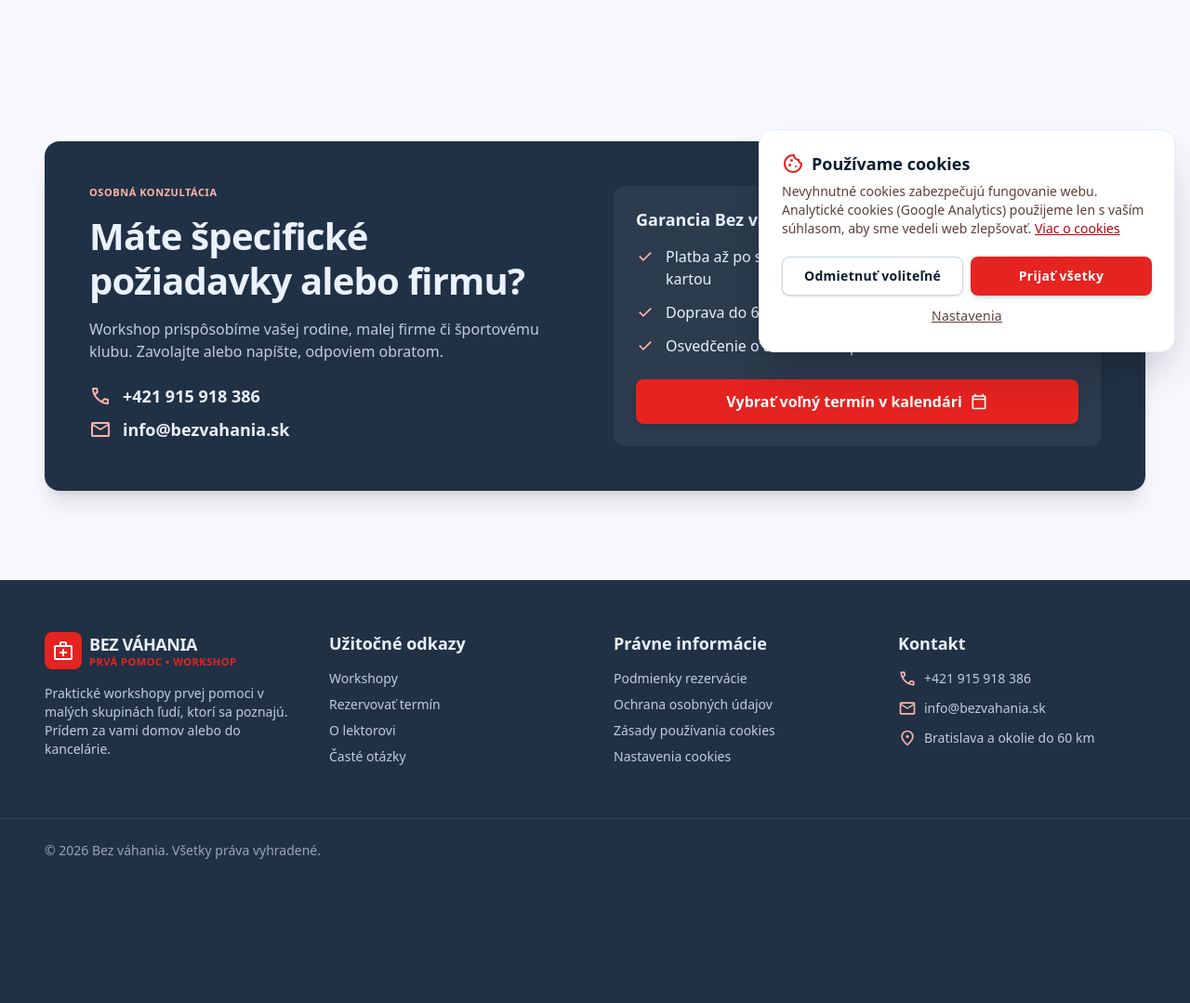
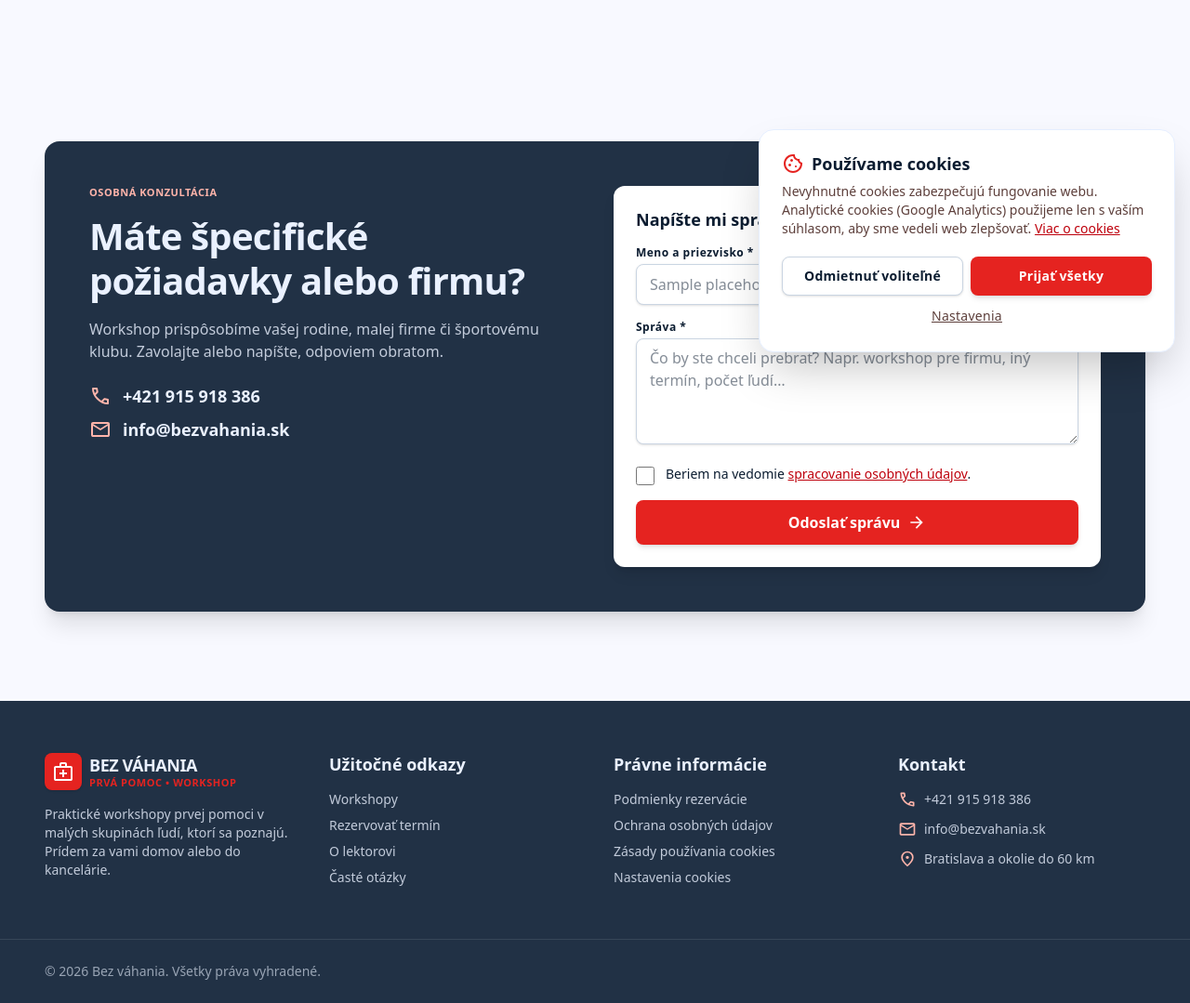
Before and after one commit to borislacik/bezvahania, a Laravel app: template resources/views/pages/faq.blade.php in a window 1280 px wide. Shown: the part 405-1484 px from the top of the page at 93% size. Before the commit the page ends 1329 px from the top, so only its background shows below. Run offline with Laravel 12, Linux system fonts and the light colour scheme; the template is opened without the code that fills it: most values are stand-ins (such as "Sample title", 1, 10 or a date in 2020); style sheets or scripts are compiled from the project's sources; parts of the project's set-up code (start-up, migrations or seed data) failed here and were passed over; some libraries are stand-ins or nearby versions.

Commit message:
feat(contact): replace guarantee box with a short contact form
The contact box on public pages now has a form (name, e-mail, message,
consent) that stores the message for the admin and e-mails it to the
operator. Visitors return to the same page scrolled to the form, consent
errors are worded clearly and the field component supports id prefixes.

Co-Authored-By: Claude Opus 5.5 <noreply@anthropic.com>

```diff
--- a/app/Http/Controllers/ContactController.php
+++ b/app/Http/Controllers/ContactController.php
@@ -5,6 +5,7 @@ namespace App\Http\Controllers;
 use App\Actions\Contact\SendContactMessage;
 use App\Http\Requests\StoreContactMessageRequest;
 use App\Models\Page;
+use App\Support\ContactRedirect;
 use App\Support\Seo;
 use Illuminate\Contracts\View\View;
 use Illuminate\Http\RedirectResponse;
@@ -20,6 +21,6 @@ class ContactController extends Controller
     {
         $sendContactMessage->handle($request->messageData());
 
-        return redirect()->route('contact.create')->with('status', __('contact.sent'));
+        return redirect()->to(ContactRedirect::back())->with('status', __('contact.sent'));
     }
 }
--- a/lang/sk/booking.php
+++ b/lang/sk/booking.php
@@ -64,6 +64,8 @@ return [
         'not_selected' => 'nevybrané',
     ],
 
+    'consent_required' => 'Pred rezerváciou potvrďte súhlas s podmienkami rezervácie a spracovaním osobných údajov.',
+
     'submit' => 'Záväzne rezervovať workshop',
     'payment_note' => 'Platba až po skončení workshopu, v hotovosti alebo kartou.',
 
--- a/lang/sk/contact.php
+++ b/lang/sk/contact.php
@@ -18,6 +18,13 @@ return [
         'consent_privacy' => 'spracovanie osobných údajov',
     ],
 
+    'quick' => [
+        'title' => 'Napíšte mi správu',
+        'placeholder' => 'Čo by ste chceli prebrať? Napr. workshop pre firmu, iný termín, počet ľudí…',
+    ],
+
+    'consent_required' => 'Pred odoslaním potvrďte, že beriete na vedomie spracovanie osobných údajov.',
+
     'submit' => 'Odoslať správu',
     'sent' => 'Ďakujeme, vaša správa bola odoslaná. Odpoviem čo najskôr.',
 ];
--- a/lang/sk/site.php
+++ b/lang/sk/site.php
@@ -152,13 +152,6 @@ return [
         'contact_eyebrow' => 'Osobná konzultácia',
         'contact_title' => 'Máte špecifické požiadavky alebo firmu?',
         'contact_text' => 'Workshop prispôsobíme vašej rodine, malej firme či športovému klubu. Zavolajte alebo napíšte, odpoviem obratom.',
-        'guarantee_title' => 'Garancia Bez váhania',
-        'guarantees' => [
-            'Platba až po skončení workshopu – v hotovosti alebo kartou',
-            'Doprava do 60 km od Bratislavy je v cene',
-            'Osvedčenie o absolvovaní pre každého účastníka',
-        ],
-        'guarantee_cta' => 'Vybrať voľný termín v kalendári',
     ],
 
     'workshops' => [
--- a/resources/views/components/site/contact-cta.blade.php
+++ b/resources/views/components/site/contact-cta.blade.php
@@ -33,23 +33,84 @@
                     </li>
                 </ul>
             </div>
-            <div class="flex flex-col justify-between gap-6 rounded-xl bg-white/5 p-6">
+            <form
+                id="kontaktny-formular"
+                x-data
+                x-init="$el.querySelector('.field-error, [role=status]') && $el.scrollIntoView({ block: 'center' })"
+                method="POST"
+                action="{{ route('contact.store') }}"
+                novalidate
+                class="bg-surface-container-lowest text-on-surface flex scroll-mt-28 flex-col gap-4 rounded-xl p-6 shadow-lg"
+                data-testid="contact-cta-form"
+            >
+                @csrf
+                <h3 class="text-headline-sm font-bold">{{ __('contact.quick.title') }}</h3>
+
+                @if (session('status'))
+                    <div class="bg-success-container text-success flex items-center gap-3 rounded-xl p-4" role="status">
+                        <x-site.icon name="check_circle" class="size-6" />
+                        <p class="text-body-md font-semibold">{{ session('status') }}</p>
+                    </div>
+                @endif
+
+                <div class="grid grid-cols-1 gap-4 sm:grid-cols-2">
+                    <x-site.field
+                        id-prefix="cta"
+                        name="name"
+                        :label="__('contact.fields.name')"
+                        autocomplete="name"
+                        required
+                    />
+                    <x-site.field
+                        id-prefix="cta"
+                        name="email"
+                        type="email"
+                        :label="__('contact.fields.email')"
+                        autocomplete="email"
+                        required
+                    />
+                </div>
+                <x-site.field
+                    id-prefix="cta"
+                    name="message"
+                    type="textarea"
+                    rows="4"
+                    :label="__('contact.fields.message')"
+                    :placeholder="__('contact.quick.placeholder')"
+                    required
+                />
+
+                {{-- Honeypot --}}
+                <div class="hidden" aria-hidden="true">
+                    <input type="text" name="website" tabindex="-1" autocomplete="off" />
+                </div>
+
                 <div>
-                    <h3 class="text-headline-sm mb-4 font-bold">{{ __('site.home.guarantee_title') }}</h3>
-                    <ul class="flex flex-col gap-3">
-                        @foreach (__('site.home.guarantees') as $guarantee)
-                            <li class="text-body-md flex items-start gap-3">
-                                <x-site.icon name="check" class="text-inverse-primary mt-0.5 size-5" />
-                                {{ $guarantee }}
-                            </li>
-                        @endforeach
-                    </ul>
+                    <label class="text-body-sm text-on-surface flex items-start gap-3">
+                        <input
+                            type="checkbox"
+                            name="consent"
+                            value="1"
+                            class="accent-primary-container mt-0.5 size-5 shrink-0"
+                            @checked (old('consent'))
+                            required
+                        />
+                        <span>
+                            {!! __('contact.fields.consent', [
+                                'privacy' => '<a class="text-primary underline" href="'.route('legal.privacy').'" target="_blank">'.e(__('contact.fields.consent_privacy')).'</a>',
+                            ]) !!}
+                        </span>
+                    </label>
+                    @error ('consent')
+                        <p class="field-error">{{ $message }}</p>
+                    @enderror
                 </div>
-                <a href="{{ route('booking.create') }}" class="btn-primary">
-                    {{ __('site.home.guarantee_cta') }}
-                    <x-site.icon name="calendar_today" class="size-5" />
-                </a>
-            </div>
+
+                <button type="submit" class="btn-primary w-full">
+                    {{ __('contact.submit') }}
+                    <x-site.icon name="arrow_forward" class="size-5" />
+                </button>
+            </form>
         </div>
     </div>
 </section>
--- a/resources/views/components/site/field.blade.php
+++ b/resources/views/components/site/field.blade.php
@@ -1,34 +1,40 @@
-@props (['name', 'label', 'type' => 'text', 'placeholder' => null, 'required' => false])
+@props (['name', 'label', 'type' => 'text', 'placeholder' => null, 'required' => false, 'rows' => 3, 'idPrefix' => 'field'])
+
+@php
+    $id = $idPrefix.'-'.$name;
+    $errorId = $idPrefix.'-error-'.$name;
+@endphp
 
 <div>
-    <label for="field-{{ $name }}" class="field-label"
+    <label for="{{ $id }}" class="field-label"
         >{{ $label }}
         @if ($required) *@endif
     </label>
     @if ($type === 'textarea')
         <textarea
-            id="field-{{ $name }}"
+            id="{{ $id }}"
             name="{{ $name }}"
-            rows="3"
+            rows="{{ $rows }}"
             placeholder="{{ $placeholder }}"
-            @if ($errors->has($name)) aria-invalid="true" aria-describedby="error-{{ $name }}" @endif
+            @if ($required) required @endif
+            @if ($errors->has($name)) aria-invalid="true" aria-describedby="{{ $errorId }}" @endif
             {{ $attributes->class(['field-input', 'border-error' => $errors->has($name)]) }}
             >{{ old($name) }}</textarea
         >
     @else
         <input
-            id="field-{{ $name }}"
+            id="{{ $id }}"
             type="{{ $type }}"
             name="{{ $name }}"
             value="{{ old($name) }}"
             placeholder="{{ $placeholder }}"
             @if ($required) required @endif
-            @if ($errors->has($name)) aria-invalid="true" aria-describedby="error-{{ $name }}" @endif
+            @if ($errors->has($name)) aria-invalid="true" aria-describedby="{{ $errorId }}" @endif
             {{ $attributes->class(['field-input', 'border-error' => $errors->has($name)]) }}
         />
     @endif
     {{ $slot }}
     @error ($name)
-        <p id="error-{{ $name }}" class="field-error">{{ $message }}</p>
+        <p id="{{ $errorId }}" class="field-error">{{ $message }}</p>
     @enderror
 </div>
--- a/resources/views/pages/contact.blade.php
+++ b/resources/views/pages/contact.blade.php
@@ -46,10 +46,13 @@
 
             <div class="lg:col-span-7">
                 <form
+                    id="kontaktny-formular"
+                    x-data
+                    x-init="$el.querySelector('.field-error, [role=status]') && $el.scrollIntoView({ block: 'center' })"
                     method="POST"
                     action="{{ route('contact.store') }}"
                     novalidate
-                    class="card flex flex-col gap-4 p-6 lg:p-8"
+                    class="card flex scroll-mt-28 flex-col gap-4 p-6 lg:p-8"
                     data-testid="contact-form"
                 >
                     @csrf
```
Also changed, not shown: app/Http/Requests/StoreBookingRequest.php (+8 -0 lines), app/Http/Requests/StoreContactMessageRequest.php (+17 -0 lines), app/Support/ContactRedirect.php (added, +25 -0 lines), docs/changes/2026-11-23-feat-website-and-admin.md (+7 -0 lines), docs/features/booking.md (+9 -0 lines), tests/Browser/HomePageTest.php (+16 -0 lines), tests/Feature/ContactTest.php (+33 -2 lines), CHANGELOG.md.
